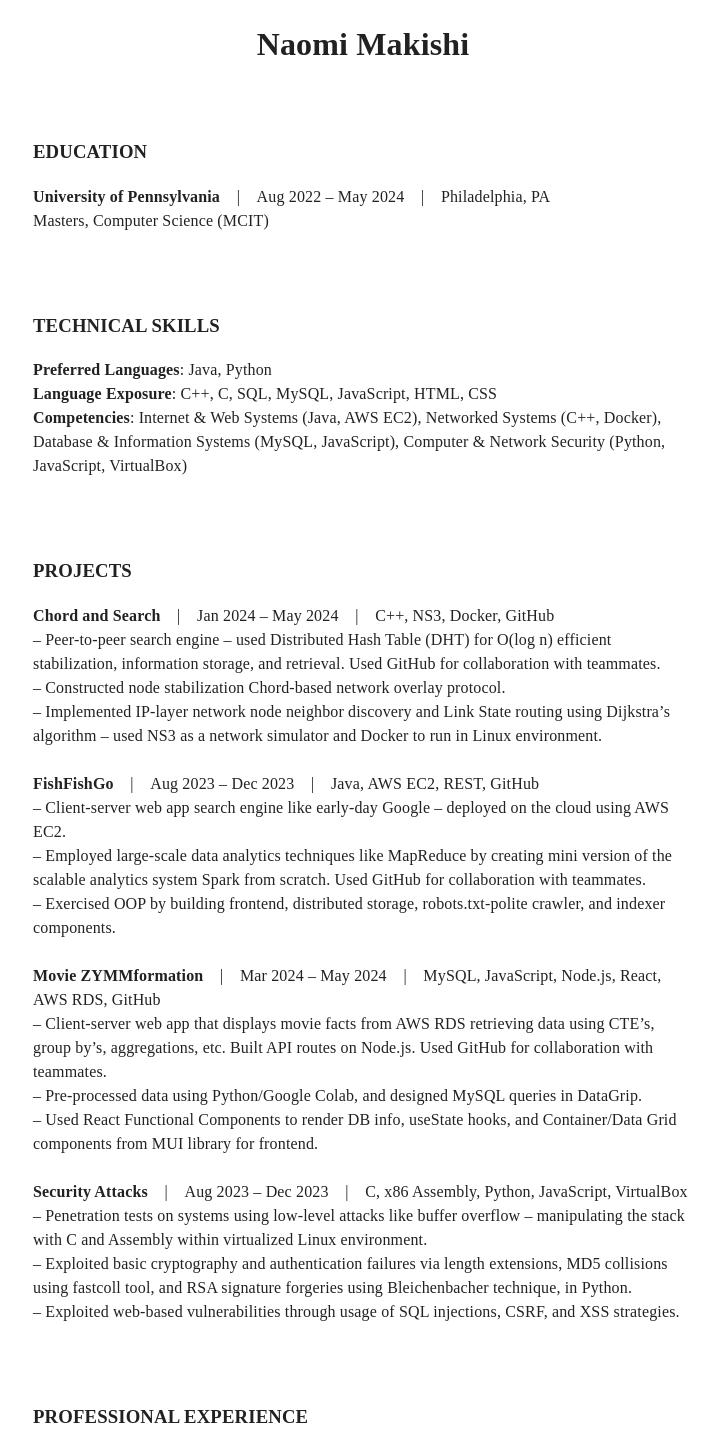
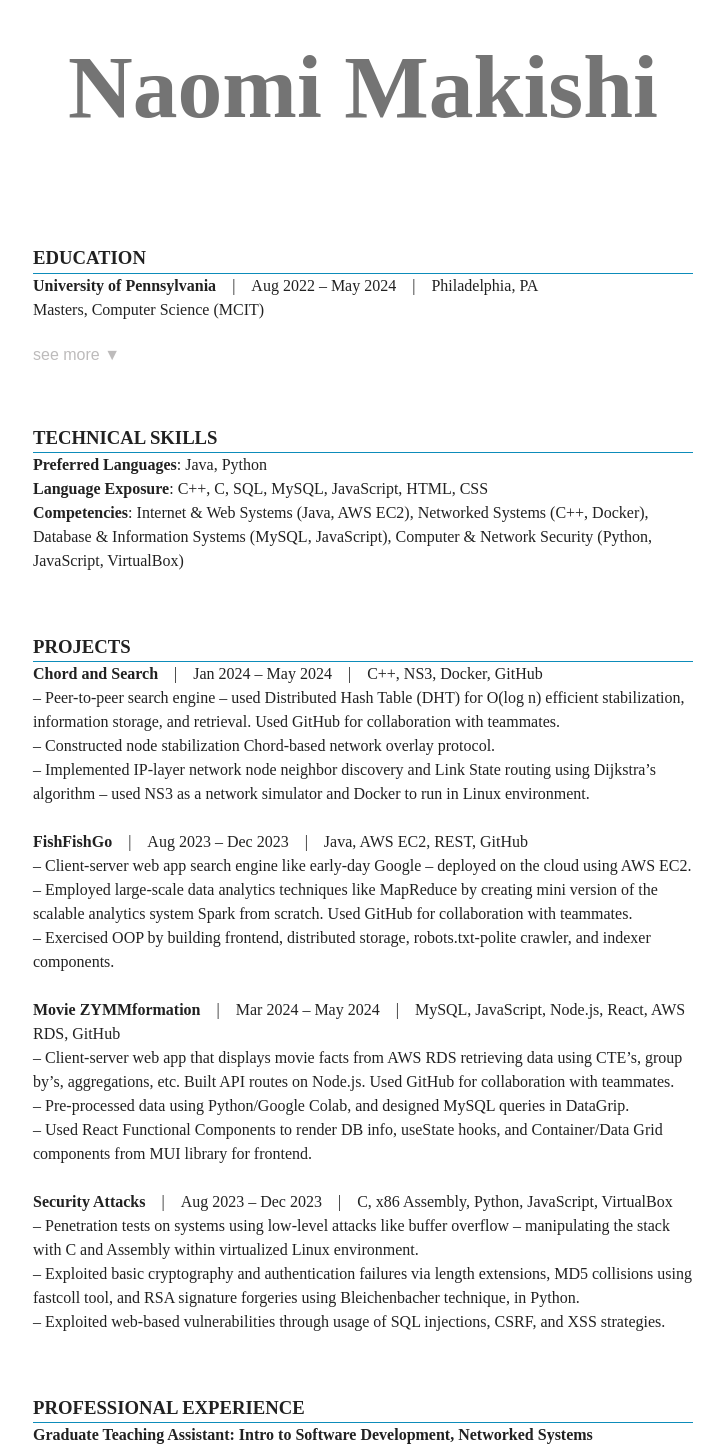
Before and after one commit to naomi-m/naomi-m.github.io, a React (Create React App) app: page / in a window 1280 px wide. Shown: the part 80-1530 px from the top of the page, without its empty margins (277-1001 px from the left). Built offline with nearby package versions, Linux system fonts and the light colour scheme.

Commit message:
collapsible container-button, exp func update, css styling

```diff
--- a/public/index.html
+++ b/public/index.html
@@ -4,6 +4,7 @@
     <meta charset="utf-8" />
     <!-- TODO replace temp image -->
     <link rel="icon" href="https://images.pexels.com/photos/13119652/pexels-photo-13119652.jpeg?auto=compress&cs=tinysrgb&w=1260&h=750&dpr=2" />
+    <link rel="stylesheet" type="text/css" href="style.css">
     <meta name="viewport" content="width=device-width, initial-scale=1" />
     <meta name="theme-color" content="#000000" />
     <meta
--- /dev/null
+++ b/public/style.css
@@ -0,0 +1,33 @@
+h1 {
+    color: rgb(116, 116, 116);
+    font-size: 7vw;
+}
+
+h3 {
+    margin: 0;
+    padding: 0;
+    border-bottom: 1px solid rgb(13, 140, 186);
+}
+
+.toggle {
+    background-color: rgba(255, 255, 255, 0);
+    color: rgba(171, 168, 168, 0.781);
+    width: 100%;
+    padding: 0;
+    border: 0;
+    display: flex;
+    justify-content: space-between;
+    text-align: left;
+    font-family: 'calibri light', sans-serif;
+    font-size: 16px
+}
+
+.content {
+    max-height: 0;
+    overflow: hidden;
+    transition: max-height 0.2s ease-out;
+}
+
+.content.show {
+    max-height: 500px;
+}
--- a/src/App.js
+++ b/src/App.js
@@ -1,16 +1,14 @@
 import { BrowserRouter, Routes, Route } from "react-router-dom";
 import { CssBaseline, ThemeProvider } from '@mui/material'
-import { indigo, amber } from '@mui/material/colors'
 import { createTheme } from "@mui/material/styles";
 
 import HomePage from './pages/HomePage';
 
 // customize look
 export const theme = createTheme({
-  palette: {
-    primary: indigo,
-    secondary: amber,
-  },
+  typography: {
+    fontFamily: "calibri light, sans serif",
+  }
 });
 
 // App is the root component of our app
--- /dev/null
+++ b/src/components/Collapsible.js
@@ -0,0 +1,22 @@
+import { useState } from 'react';
+
+const Collapsible = ({ label, children }) => {
+  const [isOpen, setIsOpen] = useState(false);  // default collapsed
+
+  const toggleCollapsible = () => {
+    setIsOpen(!isOpen);  // do opposite of current
+  };
+
+  return (
+    <div className="collapsible">
+        <button className="toggle" onClick={toggleCollapsible}>
+            {label}{isOpen ? "see less ▲" : "see more ▼"}
+        </button>
+        <div className={`content ${isOpen ? 'show' : ''}`}>
+            {children}
+        </div>
+    </div>
+  );
+};
+
+export default Collapsible;
--- a/src/pages/HomePage.js
+++ b/src/pages/HomePage.js
@@ -1,5 +1,7 @@
 import { useEffect, useState } from 'react';
 import { Box, Container, Divider, Link } from '@mui/material';
+import Collapsible from '../components/Collapsible';
+
 // import { NavLink } from 'reasct-router-dom';
 
 // const config = require('../config.json');
@@ -22,7 +24,7 @@ export default function HomePage() {
 
   // container formatting
   const flexFormat = { display: 'flex', flexDirection: 'row', flexWrap: 'wrap', justifyContent: 'center', width: `${containerWidth}%` };
-  const allFormat = { fontFamily: 'calibri light', width: `${containerWidth}%` };
+  const allFormat = { width: `${containerWidth}%` };
   const nameFormat = { textAlign: 'center', marginTop: 100 };
   const contentFormat = { padding: 30 };
   const pFormat = { margin: 0, padding: 0 }
@@ -57,7 +59,7 @@ export default function HomePage() {
  * @param {*} line
  * @returns JS code
  */
-  function expSecLine(line) {
+  function expTitle(title, line) {
     // slice 1
     let barLoc = line.indexOf('|');  // index where to slice
     let dates = line.slice(0, barLoc).trim();
@@ -67,8 +69,8 @@ export default function HomePage() {
     let company = remaining.slice(0, barLoc).trim();
     // slice 3
     let city = remaining.slice(barLoc+1).trim();
-
-    return <p style={pFormat}>{dates}{fourSpaces}|{fourSpaces}{company}{fourSpaces}|{fourSpaces}{city}</p>;
+    <p style={pFormat}><b>{title}</b></p>
+    return <p style={pFormat}><b>{title}</b><br/>{dates}{fourSpaces}|{fourSpaces}{company}{fourSpaces}|{fourSpaces}{city}</p>;
   }
 
   /**
@@ -92,12 +94,13 @@ export default function HomePage() {
   let ts2 = skillLine("– Language Exposure: C++, C, SQL, MySQL, JavaScript, HTML, CSS");
   let ts3 = skillLine("– Competencies: Internet & Web Systems (Java, AWS EC2), Networked Systems (C++, Docker), Database & Information Systems (MySQL, JavaScript), Computer & Network Security (Python, JavaScript, VirtualBox)");
   let e1 = eduProjFirstLine("University of Pennsylvania    |    Aug 2022 – May 2024    |    Philadelphia, PA");
+  let e2 = eduProjFirstLine("Temple University    |    Aug 2012 – May 2016    |    Philadelphia, PA");
   let p1 = eduProjFirstLine("Chord and Search | Jan 2024 – May 2024 | C++, NS3, Docker, GitHub");
   let p2 = eduProjFirstLine("FishFishGo | Aug 2023 – Dec 2023 | Java, AWS EC2, REST, GitHub");
   let p3 = eduProjFirstLine("Movie ZYMMformation | Mar 2024 – May 2024 | MySQL, JavaScript, Node.js, React, AWS RDS, GitHub");
   let p4 = eduProjFirstLine("Security Attacks | Aug 2023 – Dec 2023 | C, x86 Assembly, Python, JavaScript, VirtualBox");
-  let exp1 = expSecLine("Jan 2024 – Present | University of Pennsylvania | Philadelphia, PA");
-  let exp2 = expSecLine("Jul 2018 – Jul 2022 | University of Pennsylvania | Philadelphia, PA");
+  let exp1 = expTitle("Graduate Teaching Assistant: Intro to Software Development, Networked Systems", "Jan 2024 – Present | University of Pennsylvania | Philadelphia, PA");
+  let exp2 = expTitle("Assistant Director of Data Analytics","Jul 2018 – Jul 2022 | University of Pennsylvania | Philadelphia, PA");
 
 
   return (
@@ -123,6 +126,11 @@ export default function HomePage() {
         <h3>EDUCATION</h3>
         {e1}
         <p style={pFormat}>Masters, Computer Science (MCIT)</p>
+        <br />
+        <Collapsible label="">
+          {e2}
+          <p style={pFormat}>Bachelors, Criminal Justice</p>
+        </Collapsible>
       </Container>
 
       {/* skills */}
@@ -136,6 +144,7 @@ export default function HomePage() {
       {/* projects */}
       <Container style={contentFormat}>
         <h3>PROJECTS</h3>
+
         {p1}
         <p style={pFormat}>– Peer-to-peer search engine – used Distributed Hash Table (DHT) for O(log n) efficient stabilization, information storage, and retrieval. Used GitHub for collaboration with teammates.
         </p>
@@ -175,7 +184,7 @@ export default function HomePage() {
       {/* exp */}
       <Container style={contentFormat}>
         <h3>PROFESSIONAL EXPERIENCE</h3>
-        <p style={pFormat}><b>Graduate Teaching Assistant: Intro to Software Development, Networked Systems</b></p>
+
         {exp1}
         <p style={pFormat}>– Taught course content by leading and supporting recitations, improving engagement and comprehension.
         </p>
@@ -185,7 +194,6 @@ export default function HomePage() {
         </p>
         <br/>
 
-        <p style={pFormat}><b>Assistant Director of Data Analytics</b></p>
         {exp2}
         <p style={pFormat}>– Collaborated with various internal/external partners to coordinate the student calling program by determining data-driven best practices, analyzing and providing client reports, and quality checking and maintaining large data transfer processes through SFTP.
         </p>
```
